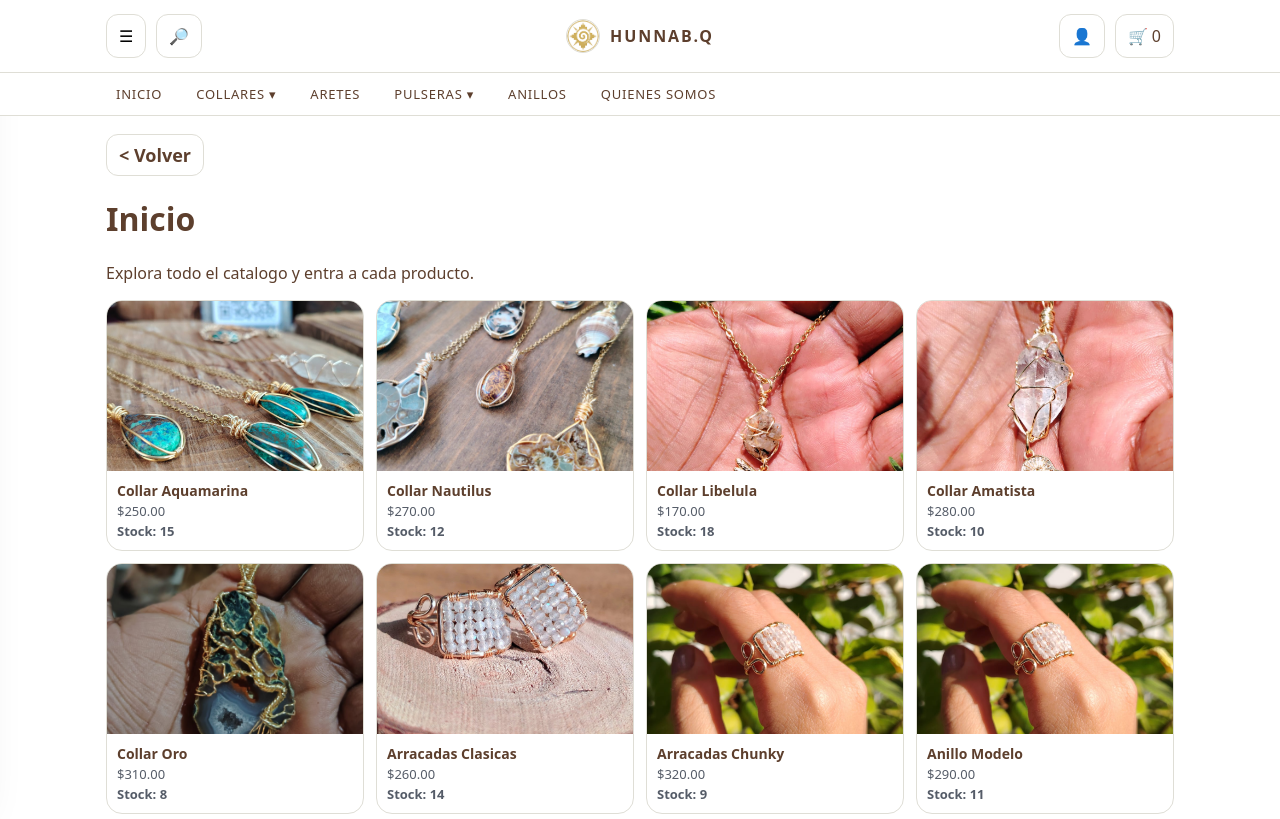
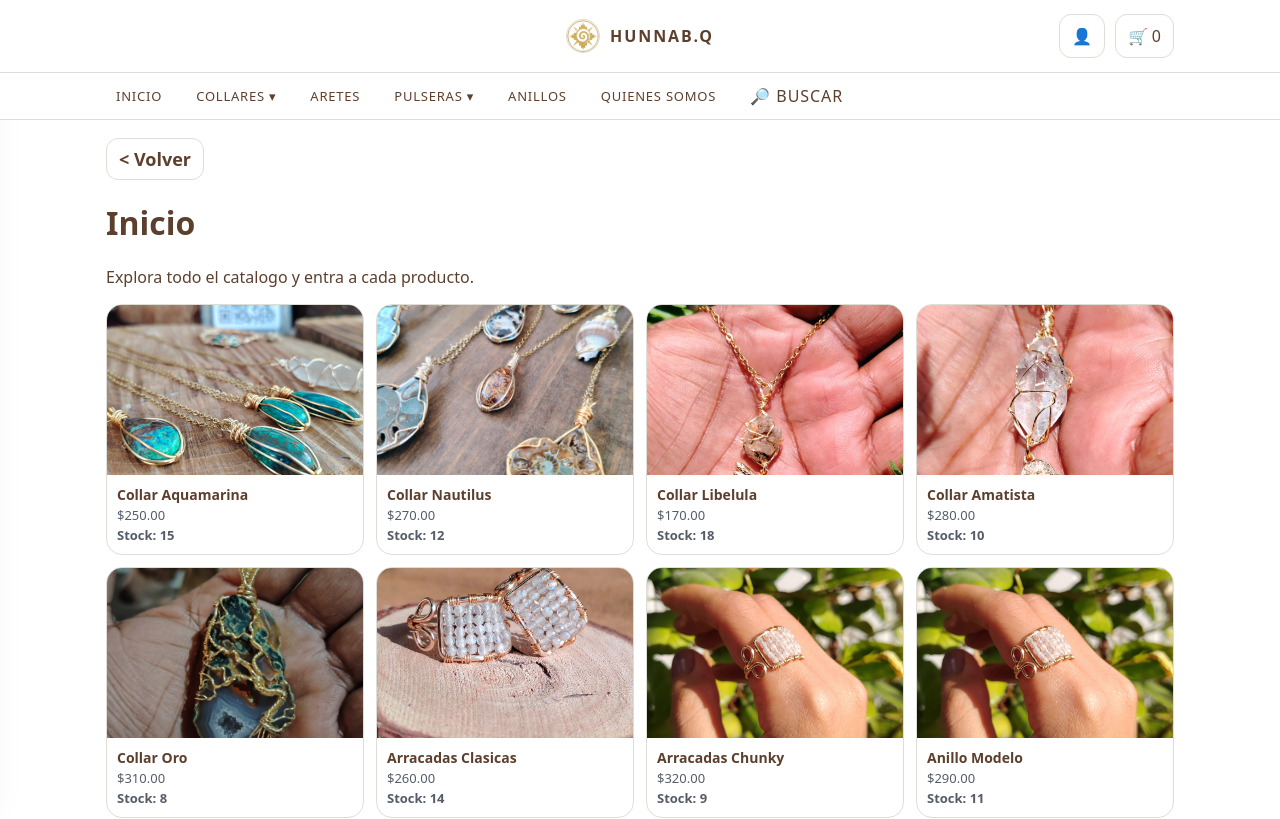
Before and after one commit to Axiuz/Hunnab.Q, a React (Create React App) app: page / in a window 1280 px wide. Shown: the top 819 px of the page. Built offline with nearby package versions, Linux system fonts and the light colour scheme; no server answers.

Commit message:
actualizacion ui de vista escritorio y mobil

```diff
--- a/src/App.css
+++ b/src/App.css
@@ -62,6 +62,17 @@
       text-transform:uppercase;letter-spacing:.06em;font-size:13px;
     }
     .nav-link:hover{background:var(--card)}
+    .nav-link--button{
+      border:0;
+      background:transparent;
+      color:inherit;
+      cursor:pointer;
+      font:inherit;
+    }
+    .header-menu-toggle,
+    .header-search-toggle{
+      display:none;
+    }
 
     /* Mega menu */
     .mega{
@@ -312,6 +323,10 @@
       .nav{display:none}
       .header__inner{grid-template-columns:auto 1fr auto}
       .logo{justify-content:flex-start}
+      .header-menu-toggle,
+      .header-search-toggle{
+        display:inline-flex;
+      }
     }
 
     /* Layout general */
--- a/src/components/layout/Header.jsx
+++ b/src/components/layout/Header.jsx
@@ -6,7 +6,7 @@ function Header({ onOpenMenu, onOpenSearch, cartCount = 0 }) {
       <div className="header__inner">
         <div className="left">
           <button
-            className="icon-btn"
+            className="icon-btn header-menu-toggle"
             id="openMenu"
             aria-label="Abrir menu"
             onClick={onOpenMenu}
@@ -15,7 +15,7 @@ function Header({ onOpenMenu, onOpenSearch, cartCount = 0 }) {
             ☰
           </button>
           <button
-            className="icon-btn"
+            className="icon-btn header-search-toggle"
             id="openSearch"
             aria-label="Buscar"
             onClick={onOpenSearch}
@@ -112,6 +112,18 @@ function Header({ onOpenMenu, onOpenSearch, cartCount = 0 }) {
               QUIENES SOMOS
             </a>
           </div>
+
+          <div className="nav-item">
+            <button
+              className="nav-link nav-link--button"
+              aria-label="Buscar"
+              onClick={onOpenSearch}
+              type="button"
+            >
+              🔎 BUSCAR
+            </button>
+          </div>
+
         </div>
       </nav>
     </header>
```
Also changed, not shown: 11 other files (tests, documents, lock files or other folders).
